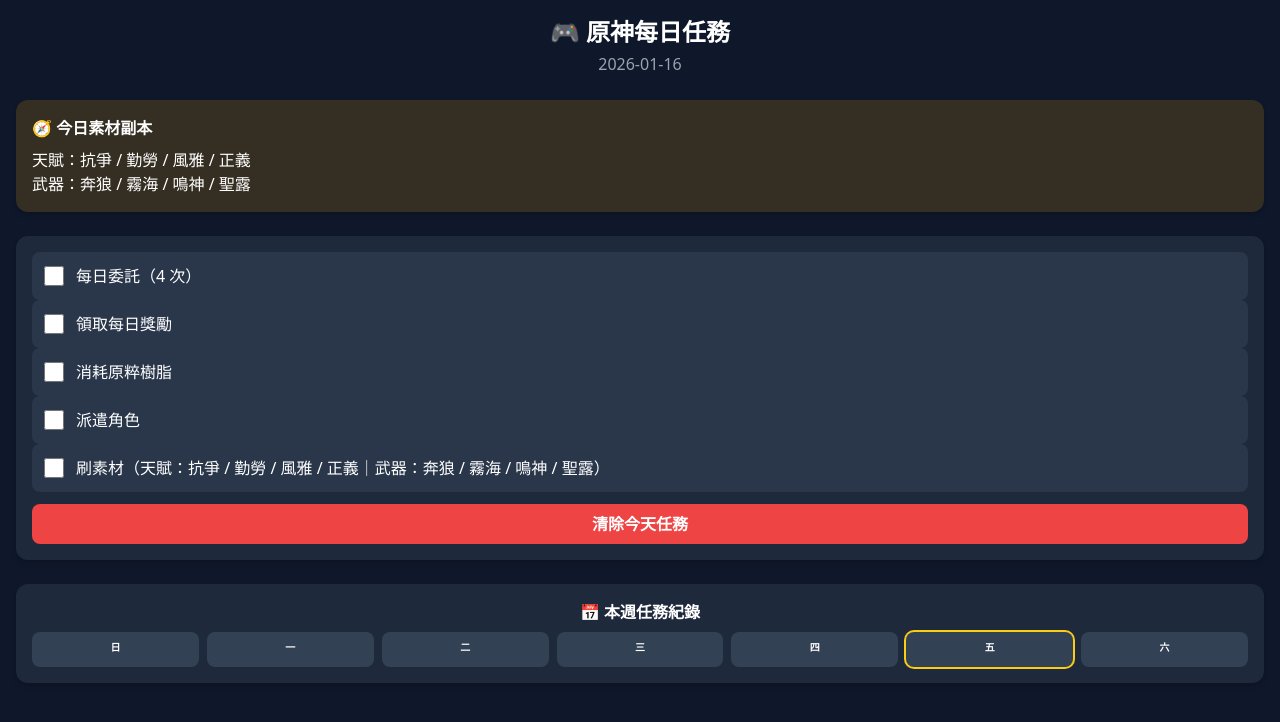
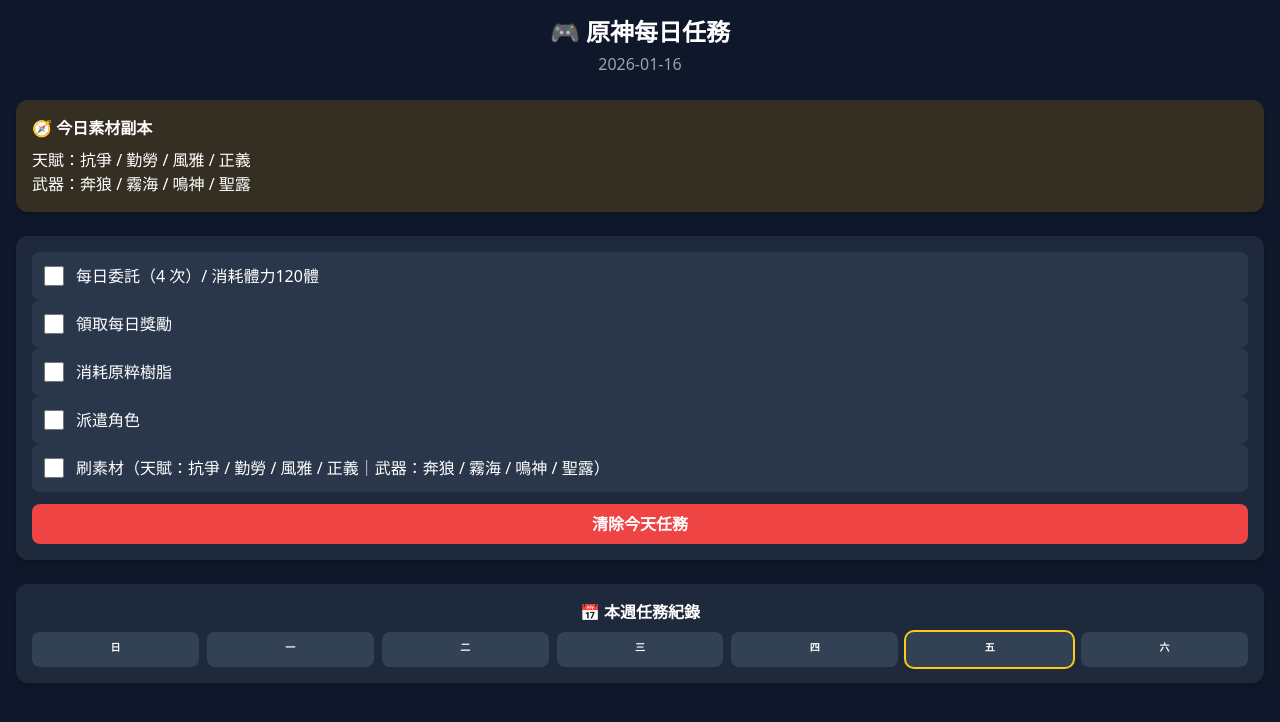
Before and after one commit to peggy0418/test_genshin-bot, a Vue app: page / in a window 1280 px wide. Shown: the top 722 px of the page. Built offline with nearby package versions, Linux system fonts and the light colour scheme.

Commit message:
fix: :fire: 修改任務清單

```diff
--- a/src/App.vue
+++ b/src/App.vue
@@ -46,7 +46,7 @@
 const defaultTasks = () => {
   const m = todayMaterials.value;
   return [
-    "每日委託（4 次）",
+    "每日委託（4 次）/ 消耗體力120體",
     "領取每日獎勵",
     "消耗原粹樹脂",
     "派遣角色",
```
